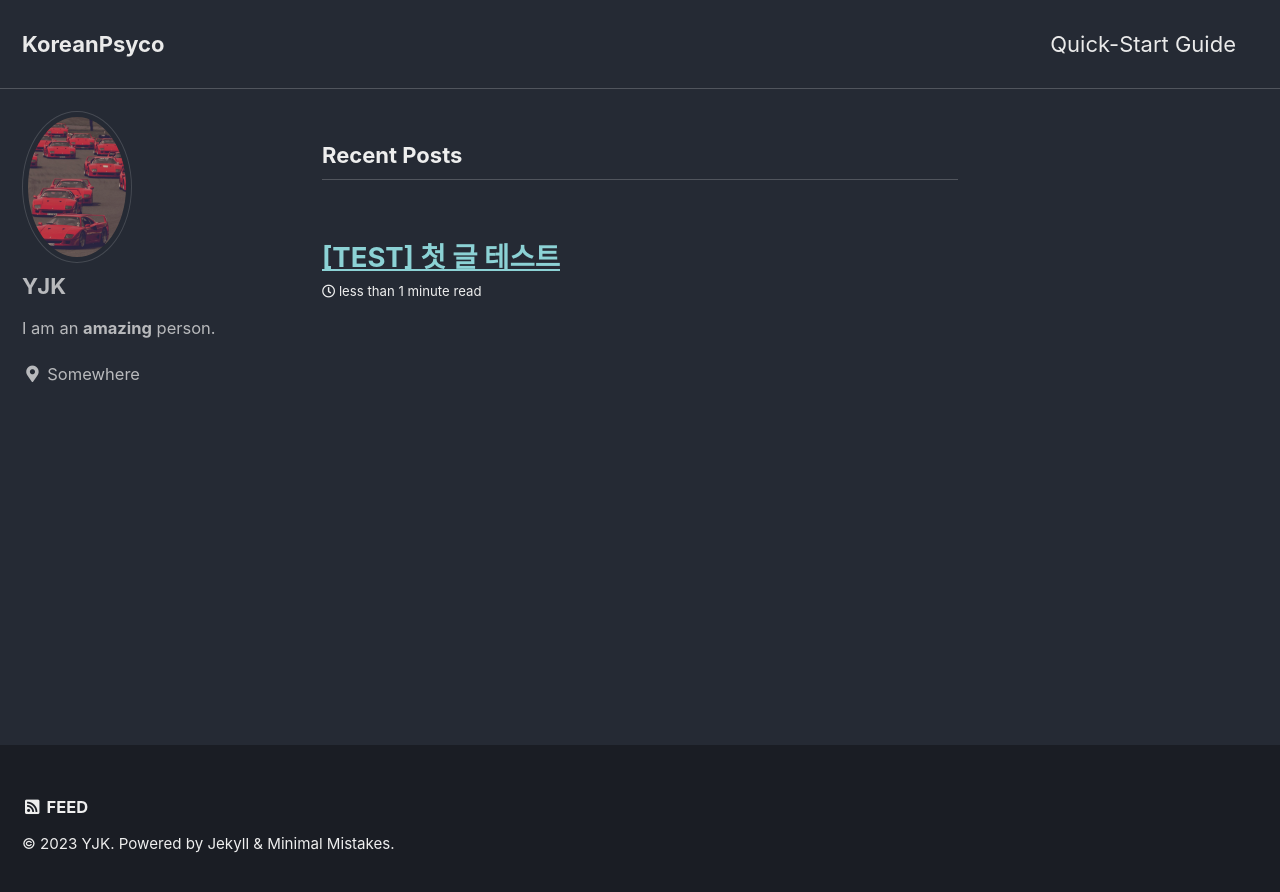
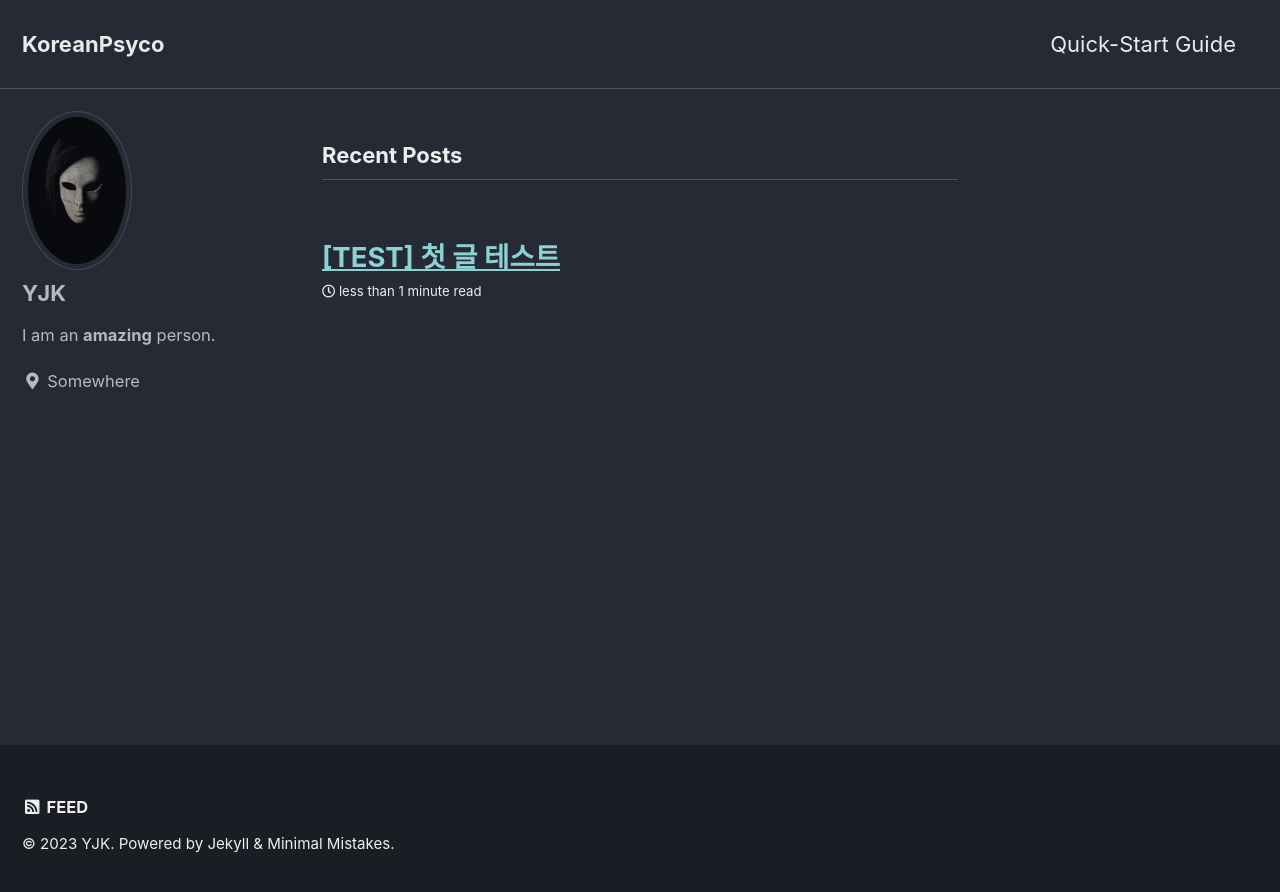
Before and after one commit to jungkwanY/jungkwanY.github.io, a Jekyll site: the page built from index.html, in a window 1280 px wide. Shown: the top 892 px of the page. Built offline with Jekyll 4.4.1, drawn with Linux system fonts in a browser that asks for light colours; cached includes are drawn as plain includes; the list of posts is cut into pages by our own code.

Commit message:
profile commit

```diff
--- a/_config.yml
+++ b/_config.yml
@@ -105,7 +105,7 @@
 # Site Author
 author:
   name             : "YJK"
-  avatar           : "images/profile/car.jpg" # path of avatar image, e.g. "/assets/images/bio-photo.jpg"
+  avatar           : "images/profile/psyco.jpg" # path of avatar image, e.g. "/assets/images/bio-photo.jpg"
   bio              : "I am an **amazing** person."
   location         : "Somewhere"
   email            :
```
Also changed, not shown: images/profile/psyco.jpg (added).
